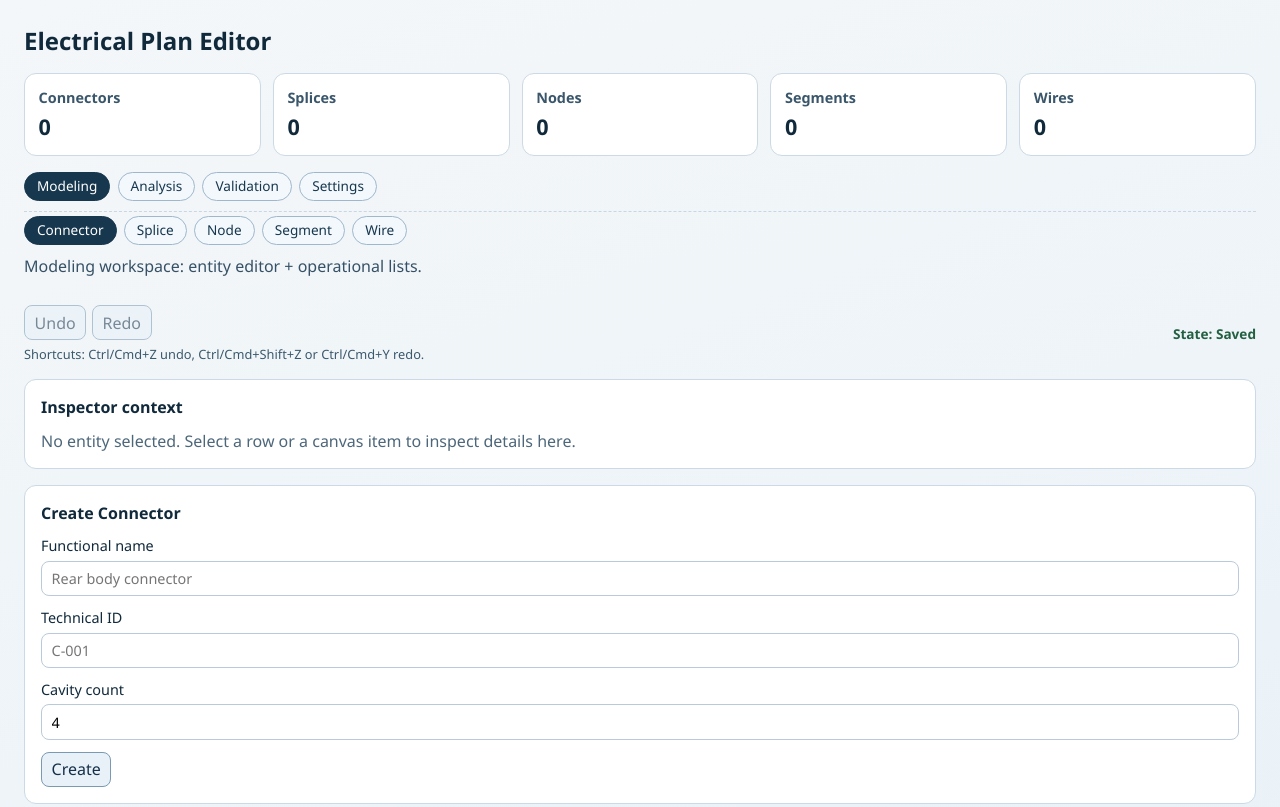
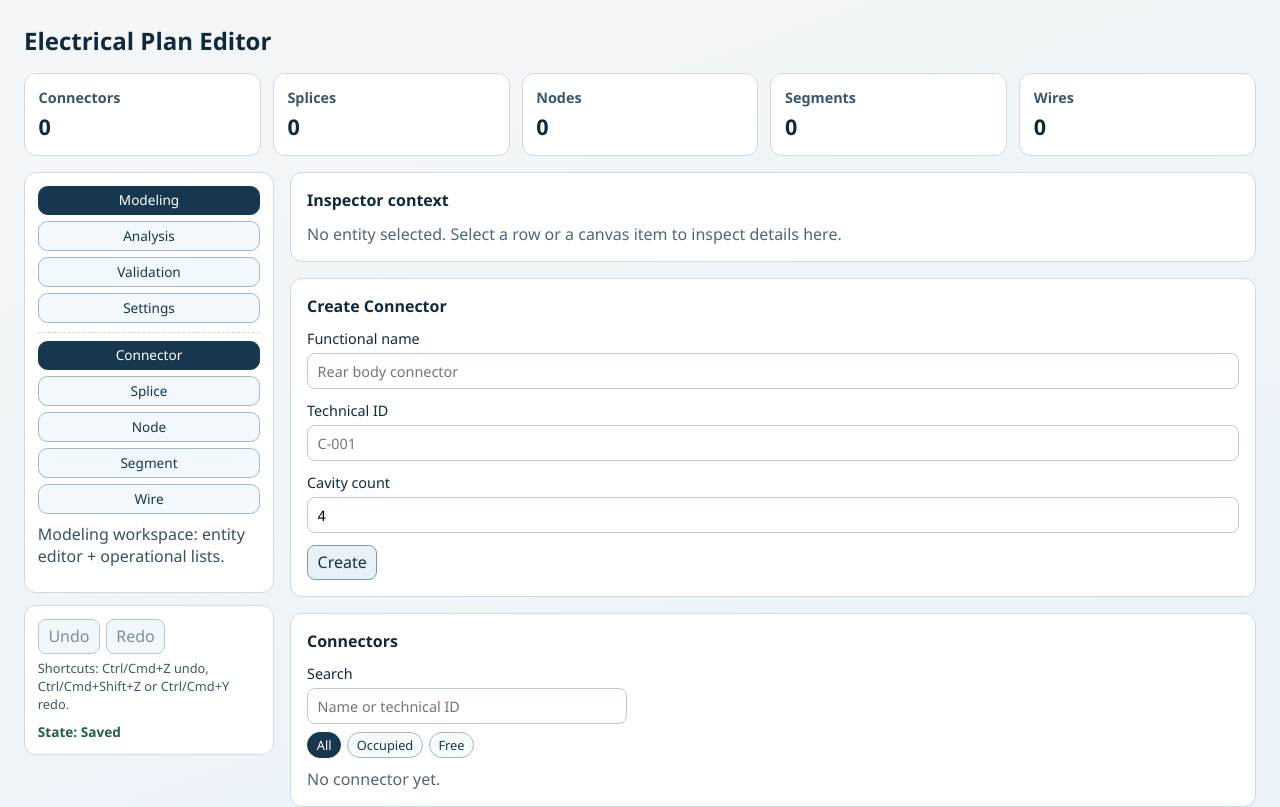
Before and after one commit to AlexAgo83/electrical-plan-editor, a React (Vite) app: page / in a window 1280 px wide. Shown: the top 807 px of the page. Built offline with nearby package versions, Linux system fonts and the light colour scheme.

Commit message:
feat: switch workspace navigation to persistent left rail

```diff
--- a/src/app/App.tsx
+++ b/src/app/App.tsx
@@ -2732,6 +2732,8 @@ export function App({ store = appStore }: AppProps): ReactElement {
         </article>
       </section>
 
+      <section className="workspace-shell">
+        <aside className="workspace-sidebar">
           <section className="workspace-switcher">
             <div className="workspace-nav-row">
               {([
@@ -2799,7 +2801,9 @@ export function App({ store = appStore }: AppProps): ReactElement {
               State: {saveStatus === "saved" ? "Saved" : saveStatus === "unsaved" ? "Unsaved" : "Error"}
             </p>
           </section>
-
+        </aside>
+
+        <section className="workspace-content">
       {isModelingScreen ? (
         <>
       <section className="workspace-stage">
@@ -4170,6 +4174,8 @@ export function App({ store = appStore }: AppProps): ReactElement {
           </section>
         </section>
       ) : null}
+        </section>
+      </section>
     </main>
   );
 }
--- a/src/app/styles.css
+++ b/src/app/styles.css
@@ -217,11 +217,50 @@ button {
   margin: 0;
 }
 
+.workspace-shell {
+  display: grid;
+  gap: 1rem;
+}
+
+.workspace-sidebar {
+  display: grid;
+  gap: 0.75rem;
+  align-content: start;
+}
+
+.workspace-content {
+  min-width: 0;
+  display: grid;
+  gap: 1rem;
+}
+
+.workspace-sidebar .workspace-switcher,
+.workspace-sidebar .workspace-meta {
+  border: 1px solid #cbdae6;
+  border-radius: 0.75rem;
+  background: #fff;
+  padding: 0.8rem;
+}
+
+.workspace-sidebar .workspace-nav-row {
+  display: grid;
+  gap: 0.4rem;
+}
+
+.workspace-sidebar .workspace-tab {
+  width: 100%;
+  justify-content: flex-start;
+  border-radius: 0.6rem;
+}
+
+.workspace-sidebar .workspace-nav-row.secondary {
+  padding-top: 0.45rem;
+}
+
 .workspace-meta {
-  display: flex;
-  align-items: center;
-  justify-content: space-between;
-  gap: 0.75rem;
+  display: grid;
+  gap: 0.6rem;
+  align-content: start;
 }
 
 .workspace-meta-main {
@@ -239,6 +278,18 @@ button {
   margin: 0;
   font-size: 0.85rem;
   font-weight: 600;
+}
+
+@media (min-width: 1180px) {
+  .workspace-shell {
+    grid-template-columns: 250px minmax(0, 1fr);
+    align-items: start;
+  }
+
+  .workspace-sidebar {
+    position: sticky;
+    top: 1rem;
+  }
 }
 
 .save-status.is-saved {
```
Also changed, not shown: logics/backlog/item_009_v1_workspace_navigation_and_layout_refactor.md (+4 -3 lines), logics/tasks/task_001_v1_ux_ui_workspace_orchestration_and_delivery_control.md (+2 -2 lines), 1 other file (tests, documents, lock files or other folders). Lines whose indentation alone changed are shown as unchanged.
